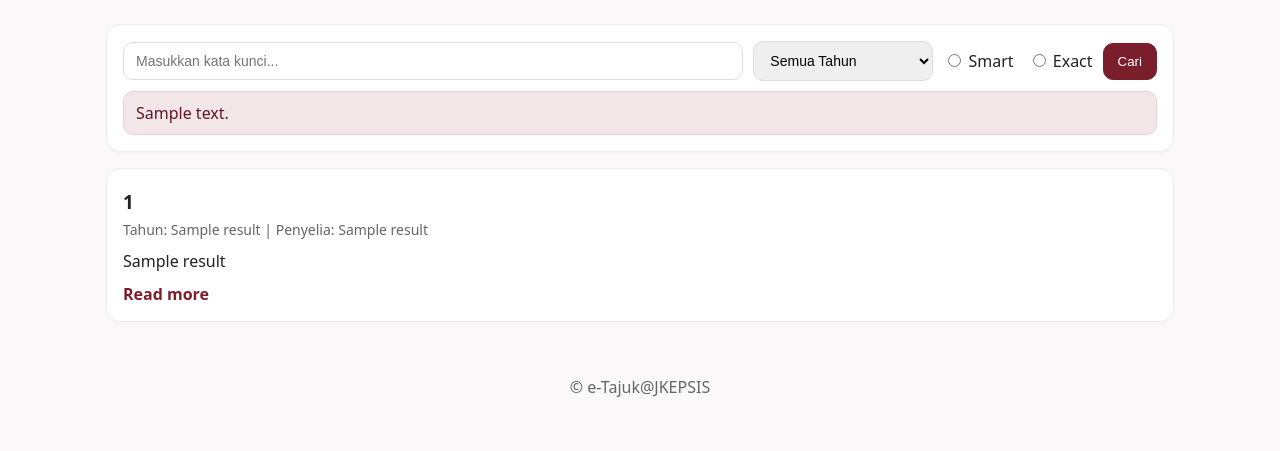
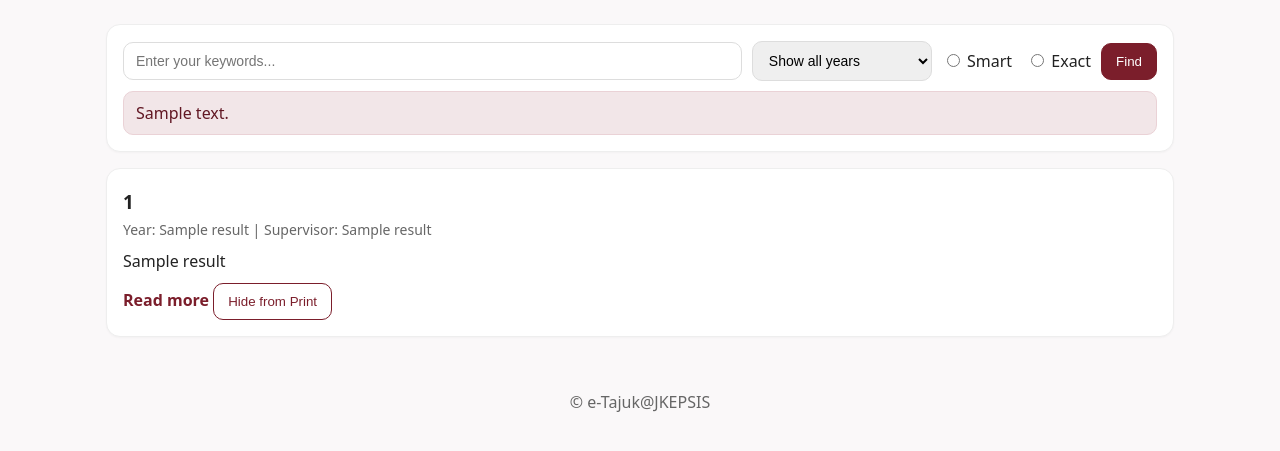
Before and after one commit to naily92/eTajuk-JKEPSIS, a Flask app: template templates/index.html in a window 1280 px wide. Shown: the part 73-524 px from the top of the page. Run offline with Flask 3, Linux system fonts and the light colour scheme; the template is opened without the code that fills it: most values are stand-ins (such as "Sample title", 1, 10 or a date in 2020).

Commit message:
Update index.html

```diff
--- a/templates/index.html
+++ b/templates/index.html
@@ -20,9 +20,9 @@
   <main class="container">
     <section class="search-box card">
       <form method="get" action="{{ url_for('index') }}" class="search-form">
-        <input type="text" name="query" placeholder="Masukkan kata kunci..." value="{{ query }}">
+        <input type="text" name="query" placeholder="Enter your keywords..." value="{{ query }}">
         <select name="year">
-          <option value="">Semua Tahun</option>
+          <option value="">Show all years</option>
           {% for y in years %}
             <option value="{{ y }}" {% if selected_year==y %}selected{% endif %}>{{ y }}</option>
           {% endfor %}
@@ -31,7 +31,7 @@
           <label><input type="radio" name="mode" value="smart" {% if mode=='smart' %}checked{% endif %}> Smart</label>
           <label><input type="radio" name="mode" value="exact" {% if mode=='exact' %}checked{% endif %}> Exact</label>
         </div>
-        <button class="btn primary" type="submit">Cari</button>
+        <button class="btn primary" type="submit">Find</button>
       </form>
 
       {% if session_text %}
@@ -59,14 +59,16 @@
         {% for r in results %}
         <article class="card">
           <h3 class="card-title">{{ r[0]|safe }}</h3>
-          <p class="meta">Tahun: {{ r[1] }} | Penyelia: {{ r[4] }}{% if r[5] %} | Pelajar: {{ r[5] }}{% endif %}</p>
+          <p class="meta">Year: {{ r[1] }} | Supervisor: {{ r[4] }}{% if r[5] %} | Student: {{ r[5] }}{% endif %}</p>
           <p class="abstract short">{{ r[3]|safe }}</p>
           <p class="abstract full" style="display:none">{{ r[2]|safe }}</p>
           <a href="#" class="toggle">Read more</a>
-        </article>
+
+          <button class="btn hide-print-btn">Hide from Print</button>
+                  </article>
         {% endfor %}
       {% elif query %}
-        <p class="muted">Tiada rekod ditemui.</p>
+        <p class="muted">No record found.</p>
       {% endif %}
     </section>
   </main>
```
